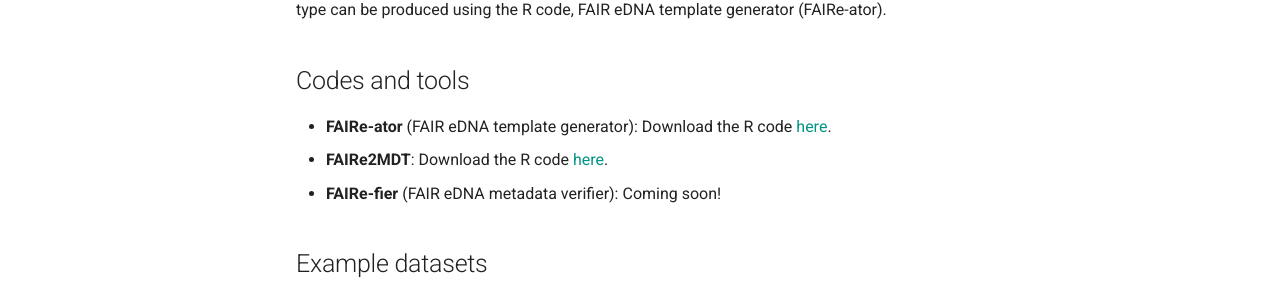
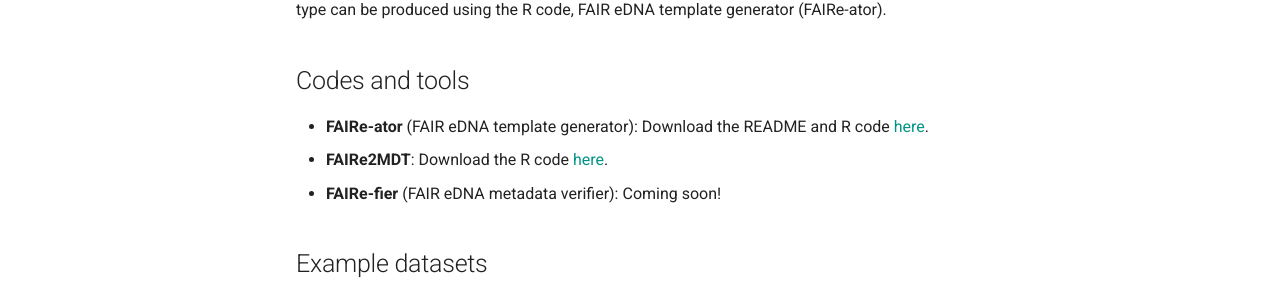
Before and after one commit to FAIR-eDNA/FAIR-eDNA.github.io, an MkDocs documentation site: the page built from docs/download.md, in a window 1280 px wide. Shown: the part 491-792 px from the top of the page. Built offline with MkDocs 1.6.1 and Material for MkDocs 9.7.7, drawn with Linux system fonts in a browser that asks for light colours.

Commit message:
Update download.md

```diff
--- a/docs/download.md
+++ b/docs/download.md
@@ -8,7 +8,7 @@
 
 ## Codes and tools
 
-- **FAIRe-ator** (FAIR eDNA template generator): Download the R code [here](https://github.com/FAIR-eDNA/FAIRe-ator/blob/main/FAIReator.R).
+- **FAIRe-ator** (FAIR eDNA template generator): Download the README and R code [here](https://github.com/FAIR-eDNA/FAIRe-ator/blob/main).
 - **FAIRe2MDT**: Download the R code [here](https://github.com/FAIR-eDNA/FAIRe2MDT/blob/main/FAIRe2MDT.R).
 - **FAIRe-fier** (FAIR eDNA metadata verifier): Coming soon!
 
```
